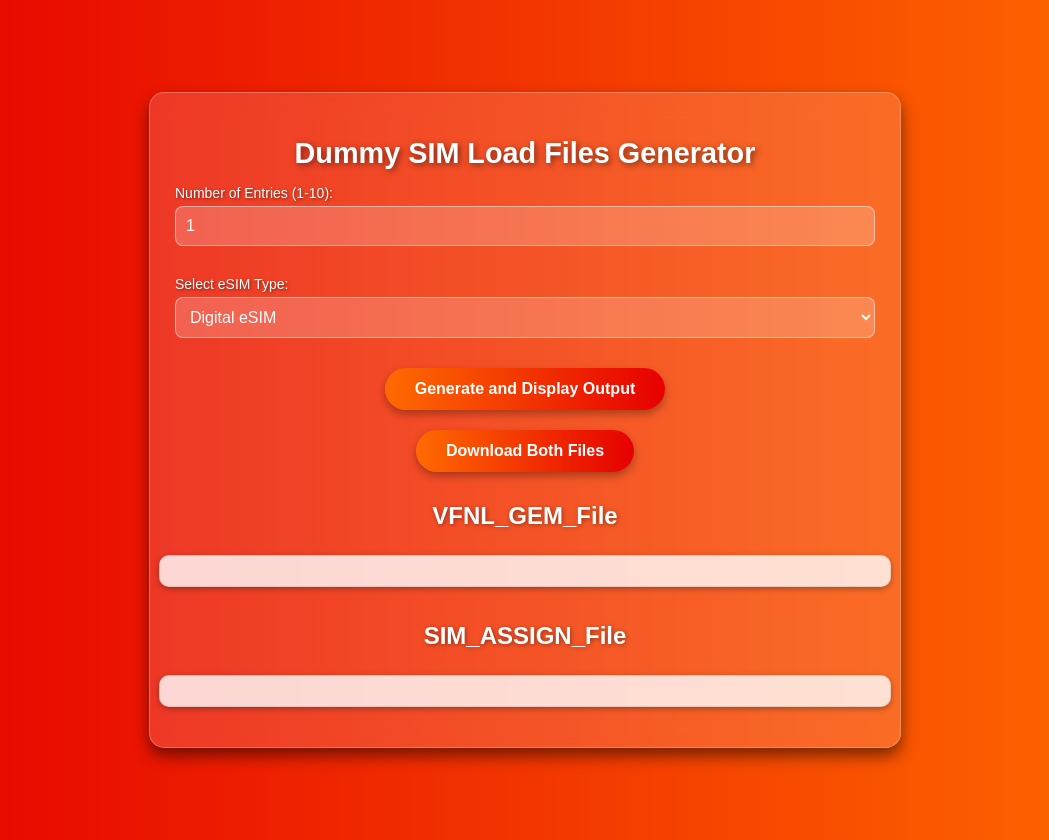
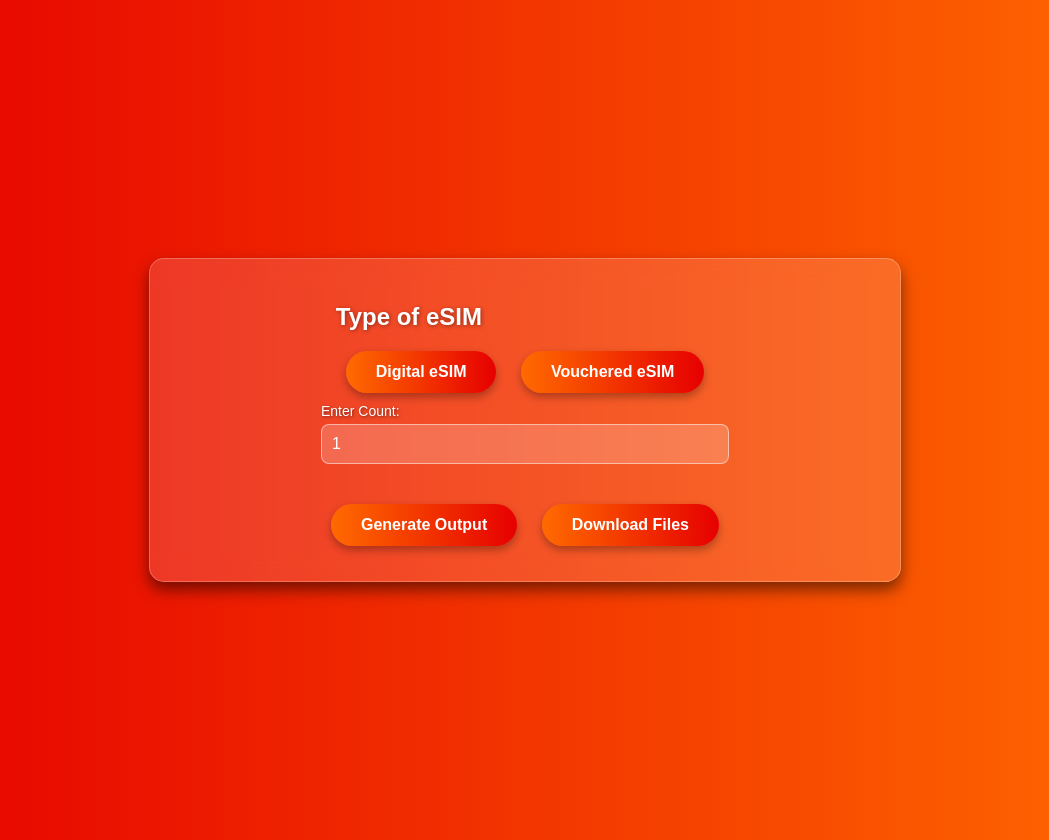
Before and after one commit to OmkarHanumanteVOIS/Dummy_eSIMs_generator, a plain HTML site: page index.html in a window 1280 px wide. Shown: the whole page, without its empty margins (115-1164 px from the left). Drawn offline with Linux system fonts and the light colour scheme.

Commit message:
Update index.html
6.2 try

```diff
--- a/index.html
+++ b/index.html
@@ -3,29 +3,27 @@
 <head>
     <meta charset="UTF-8">
     <meta name="viewport" content="width=device-width, initial-scale=1.0">
-    <title>Generate and Download Output</title>
+    <title>eSIM Generator</title>
     <link rel="stylesheet" href="styles.css">
 </head>
 <body>
     <div class="container">
-        <h1>Dummy SIM Load Files Generator</h1>
-        <div class="input-container">
-            <label for="entryCount">Number of Entries (1-10):</label>
-            <input type="number" id="entryCount" min="1" max="10" value="1">
+        <!-- Sidebar for eSIM type selection -->
+        <div class="sidebar">
+            <h2>Type of eSIM</h2>
+            <button id="digital" onclick="selectSIMType('digital')">Digital eSIM</button>
+            <button id="vouchered" onclick="selectSIMType('vouchered')">Vouchered eSIM</button>
         </div>
-        <div class="input-container">
-            <label for="simType">Select eSIM Type:</label>
-            <select id="simType">
-                <option value="digital">Digital eSIM</option>
-                <option value="vouchered">Vouchered eSIM</option>
-            </select>
+
+        <!-- Main content area -->
+        <div class="main-content">
+            <div class="input-container">
+                <label for="entryCount">Enter Count:</label>
+                <input type="number" id="entryCount" min="1" max="10" value="1">
+            </div>
+            <button onclick="generateOutputAndDisplay()">Generate Output</button>
+            <button onclick="downloadFiles()">Download Files</button>
         </div>
-        <button onclick="generateOutputAndDisplay()">Generate and Display Output</button>
-        <button onclick="downloadFiles()">Download Both Files</button>
-        <h2>VFNL_GEM_File</h2>
-        <pre id="outputPart1"></pre>
-        <h2>SIM_ASSIGN_File</h2>
-        <pre id="outputPart2"></pre>
     </div>
 
     <script src="script.js"></script>
```
